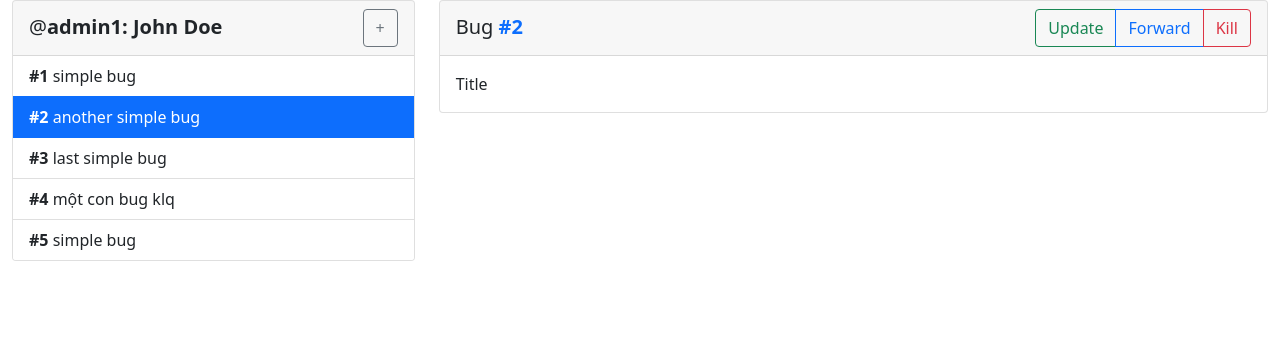
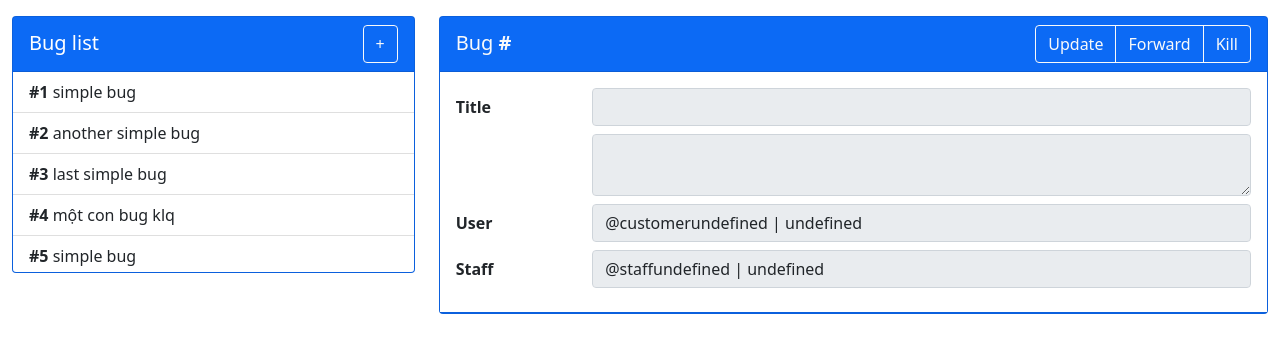
Before and after one commit to Khoa100500/WebApplicationProject-BugTracker, a React (Create React App) app in the folder frontend/: page / in a window 1280 px wide. Shown: the top 352 px of the page. Built offline with nearby package versions, Linux system fonts and the light colour scheme; data requests are answered from the project's data file; the HTML template or start-up script is replaced by a standard one.

Commit message:
xong bug detail view

```diff
--- a/frontend/db.json
+++ b/frontend/db.json
@@ -1,34 +1,117 @@
 {
   "bugs": [
     {
-      "id": 1,
+      "ID": 1,
       "title": "simple bug",
       "description": "This bug is from Hanoi",
-      "from": "Tue"
+      "staffID": "1",
+      "customerID": "2",
+      "updates": [
+        {
+          "time": "21/5/12",
+          "content": "bug created"
+        },
+        {
+          "time": "34/234/2",
+          "content": "partially fixed the bug"
+        },
+        {
+          "time": "21/5/12",
+          "content": "staff 2 forward to staff 1"
+        }
+      ]
     },
     {
-      "id": 2,
+      "ID": 2,
       "title": "another simple bug",
       "description": "This bug is from Ho Chi Minh City",
-      "from": "Mon"
+      "staffID": "3",
+      "customerID": "1",
+      "updates": [
+        {
+          "time": "21/5/12",
+          "content": "bug created"
+        },
+        {
+          "time": "34/234/2",
+          "content": "partially fixed the bug"
+        }
+      ]
     },
     {
-      "id": 3,
+      "ID": 3,
       "title": "last simple bug",
       "description": "This bug has no interest in water",
-      "from": "Sat"
+      "staffID": "2",
+      "customerID": "2",
+      "updates": [
+        {
+          "time": "21/5/12",
+          "content": "bug created"
+        },
+        {
+          "time": "34/234/2",
+          "content": "partially fixed the bug"
+        }
+      ]
     },
     {
-      "id": 4,
+      "ID": 4,
       "title": "một con bug klq",
       "description": "This bug just don't care who you are",
-      "from": "Fri"
+      "staffID": "4",
+      "customerID": "1",
+      "updates": [
+        {
+          "time": "34/234/2",
+          "content": "partially fixed the bug"
+        }
+      ]
     },
     {
-      "id": 5,
+      "ID": 5,
       "title": "simple bug",
       "description": "decribe simple bug5",
-      "from": "Sun"
+      "staffID": "5",
+      "customerID": "1",
+      "updates": [
+        {
+          "time": "21/5/12",
+          "content": "bug created"
+        }
+      ]
+    }
+  ],
+  "staffs": [
+    {
+      "ID": "1",
+      "name": "Chien"
+    },
+    {
+      "ID": "2",
+      "name": "Khoa"
+    },
+    {
+      "ID": "3",
+      "name": "Tuan"
+    },
+    {
+      "ID": "4",
+      "name": "Kha"
+    },
+    {
+      "ID": "5",
+      "name": "Khang"
+    }
+  ],
+  "customers": [
+    {
+      "ID": "1",
+      "name": "Sensei"
+    },
+    {
+      "ID": "2",
+      "name": "Dumbass"
     }
   ]
 }
--- a/frontend/src/components/BugView/BugDetail.component.jsx
+++ b/frontend/src/components/BugView/BugDetail.component.jsx
@@ -1,18 +1,87 @@
-const BugDetail = ({ bugList, selectedBugID }) => {
-  const bug = bugList.filter((bug) => bug.id === selectedBugID)[0]
+const BugDetail = ({ selectedBugID, bugList, customerList, staffList }) => {
+  const bug = bugList.filter((bug) => bug.ID === selectedBugID)[0]
+  const staff = staffList.filter((staff) => staff.ID == bug?.staffID)[0]
+  const customer = customerList.filter(
+    (customer) => customer.ID == bug?.customerID
+  )[0]
+
   return (
-    <div className="card">
+    <div className="card bg-primary text-light">
       <div className="card-header d-flex justify-content-between align-items-end">
         <h5>
-          Bug <strong className="text-primary">#{bug?.id}</strong>
+          Bug <strong>#{bug?.ID}</strong>
         </h5>
-        <div className="btn-group">
-          <button className="btn btn-outline-success">Update</button>
-          <button className="btn btn-outline-primary">Forward</button>
-          <button className="btn btn-outline-danger">Kill</button>
+        <div className="btn-group ">
+          <button className="btn btn-outline-light">Update</button>
+          <button className="btn btn-outline-light">Forward</button>
+          <button className="btn btn-outline-light">Kill</button>
         </div>
       </div>
-      <div className="card-body">Title</div>
+      <div className="card-body bg-white text-dark">
+        <div className="row mb-2 align-items-center">
+          <label className="col-2" htmlFor="title">
+            <strong>Title</strong>
+          </label>
+          <div className="col-10">
+            <input
+              readOnly
+              type="text"
+              id="title"
+              className="form-control"
+              value={bug?.title}
+            />
+          </div>
+        </div>
+        <div className="row mb-2 align-items-start">
+          <label className="col-2" htmlFor="describe"></label>
+          <div className="col-10">
+            <textarea
+              readOnly
+              type="text"
+              id="describe"
+              className="form-control"
+              value={bug?.description}
+            />
+          </div>
+        </div>
+
+        <div className="row mb-2 align-items-center">
+          <label className="col-2" htmlFor="customer">
+            <strong>User</strong>
+          </label>
+          <div className="col-10">
+            <input
+              readOnly
+              type="text"
+              id="customer"
+              className="form-control"
+              value={`@customer${bug?.customerID} | ${customer?.name}`}
+            />
+          </div>
+        </div>
+        <div className="row mb-2 align-items-center">
+          <label className="col-2" htmlFor="staff">
+            <strong>Staff</strong>
+          </label>
+          <div className="col-10">
+            <input
+              readOnly
+              type="text"
+              id="staff"
+              className="form-control"
+              value={`@staff${bug?.staffID} | ${staff?.name}`}
+            />
+          </div>
+        </div>
+      </div>
+      <ul className="list-group list-group-flush">
+        {bug?.updates.map(({ time, content }, index) => (
+          <li key={index} className="list-group-item">
+            <strong>{time}</strong>
+            {' ' + content}
+          </li>
+        ))}
+      </ul>
     </div>
   )
 }
--- a/frontend/src/components/BugView/BugList.component.jsx
+++ b/frontend/src/components/BugView/BugList.component.jsx
@@ -5,24 +5,22 @@ const BugList = ({ selectedBugID, setSelectedBugID, bugList }) => {
   const { id, role, name } = useContext(GlobalContext).user
 
   return (
-    <div className="card">
+    <div className="card bg-primary text-white">
       <div className="card-header d-flex justify-content-between align-items-end">
-        <h5>
-          @<strong>{role + id + ': ' + name}</strong>
-        </h5>
-        <button className="btn btn-outline-secondary">+</button>
+        <h5>Bug list</h5>
+        <button className="btn btn-outline-light">+</button>
       </div>
       <ul className="list-group list-group-flush">
         {bugList.map((bug) => (
           <li
-            key={bug.id}
+            key={bug.ID}
             className={
-              'list-group-item user-select-none' +
-              (bug.id === selectedBugID ? ' active' : '')
+              'list-group-item user-select-none list-group-item-action' +
+              (bug.ID === selectedBugID ? ' active' : '')
             }
-            onClick={() => setSelectedBugID(bug.id)}
+            onClick={() => setSelectedBugID(bug.ID)}
           >
-            <strong>#{bug.id}</strong>
+            <strong>#{bug.ID}</strong>
             {' ' + bug.title}
           </li>
         ))}
--- a/frontend/src/components/BugView/BugView.component.jsx
+++ b/frontend/src/components/BugView/BugView.component.jsx
@@ -1,21 +1,33 @@
 import BugList from './BugList.component'
 import BugDetail from './BugDetail.component'
-import { getBugList } from '../../services/bug.service'
+import {
+  getBugList,
+  getCustomerList,
+  getStaffList,
+} from '../../services/bug.service'
 import { useState, useEffect } from 'react'
+import './BugView.css'
 
 const BugView = () => {
-  const [selectedBugID, setSelectedBugID] = useState(2)
+  const [selectedBugID, setSelectedBugID] = useState()
   const [bugList, setBugList] = useState([])
+  const [customerList, setCustomerList] = useState([])
+  const [staffList, setStaffList] = useState([])
 
-  // fetch bugs on component init
   useEffect(() => {
     getBugList().then((bugs) => {
       setBugList(bugs)
     })
+    getCustomerList().then((customers) => {
+      setCustomerList(customers)
+    })
+    getStaffList().then((staffs) => {
+      setStaffList(staffs)
+    })
   }, [])
 
   return (
-    <div className="container-fluid">
+    <div className="container-fluid pt-3">
       <div className="row">
         <div className="col-sm-4">
           <BugList
@@ -25,7 +37,12 @@ const BugView = () => {
           />
         </div>
         <div className="col-sm-8">
-          <BugDetail selectedBugID={selectedBugID} bugList={bugList} />
+          <BugDetail
+            selectedBugID={selectedBugID}
+            bugList={bugList}
+            customerList={customerList}
+            staffList={staffList}
+          />
         </div>
       </div>
     </div>
--- /dev/null
+++ b/frontend/src/components/BugView/BugView.css
@@ -0,0 +1,11 @@
+.list-group {
+  max-height: 200px;
+  overflow-y: scroll;
+  -webkit-overflow-scrolling: touch;
+  -ms-overflow-style: none;
+  scrollbar-width: none;
+}
+
+.list-group::-webkit-scrollbar {
+  display: none;
+}
--- a/frontend/src/services/bug.service.js
+++ b/frontend/src/services/bug.service.js
@@ -6,3 +6,15 @@ export const getBugList = () => {
     return res.data
   })
 }
+
+export const getCustomerList = () => {
+  return axios.get(config.BACKEND + '/customers').then((res) => {
+    return res.data
+  })
+}
+
+export const getStaffList = () => {
+  return axios.get(config.BACKEND + '/staffs').then((res) => {
+    return res.data
+  })
+}
```
